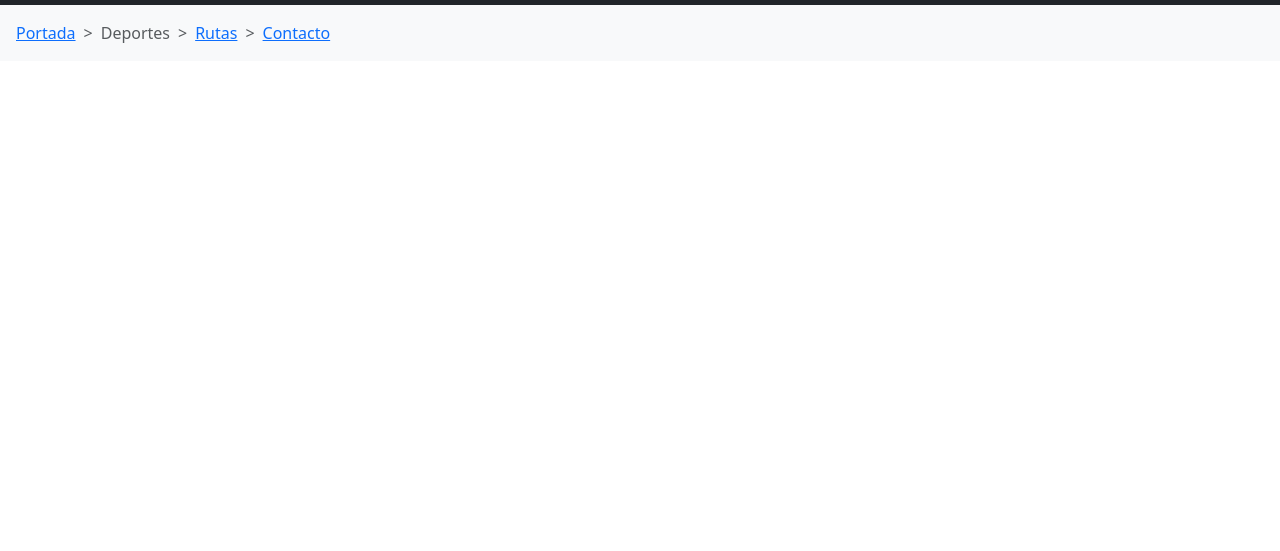
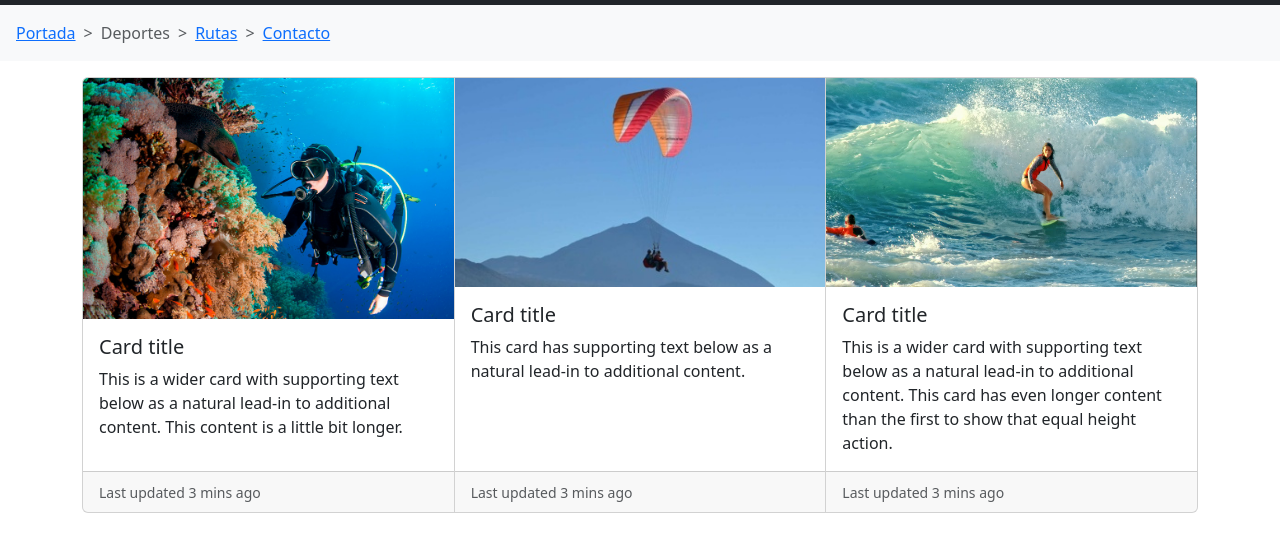
Before and after one commit to rabgonzalez/DAD-2DAM, a plain HTML site: page bootstrap/actividad-bootstrap/deportes.html in a window 1280 px wide. Shown: the part 51-602 px from the top of the page. Drawn offline with nearby package versions, Linux system fonts and the light colour scheme.

Commit message:
style(bootstrap)

```diff
--- a/bootstrap/actividad-bootstrap/deportes.html
+++ b/bootstrap/actividad-bootstrap/deportes.html
@@ -78,6 +78,40 @@
         <a class="breadcrumb-item" href="./contacto.html">Contacto</a>
     </nav>
 
+    <div class="container">
+      <div class="card-group">
+        <div class="card">
+          <img class="card-img-top" src="./img/img/buceo.jpg" alt="Card image cap">
+          <div class="card-body">
+            <h5 class="card-title">Card title</h5>
+            <p class="card-text">This is a wider card with supporting text below as a natural lead-in to additional content. This content is a little bit longer.</p>
+          </div>
+          <div class="card-footer">
+            <small class="text-muted">Last updated 3 mins ago</small>
+          </div>
+        </div>
+        <div class="card">
+          <img class="card-img-top" src="./img/img/parapente.jpg" alt="Card image cap">
+          <div class="card-body">
+            <h5 class="card-title">Card title</h5>
+            <p class="card-text">This card has supporting text below as a natural lead-in to additional content.</p>
+          </div>
+          <div class="card-footer">
+            <small class="text-muted">Last updated 3 mins ago</small>
+          </div>
+        </div>
+        <div class="card">
+          <img class="card-img-top" src="./img/img/surf.jpg" alt="Card image cap">
+          <div class="card-body">
+            <h5 class="card-title">Card title</h5>
+            <p class="card-text">This is a wider card with supporting text below as a natural lead-in to additional content. This card has even longer content than the first to show that equal height action.</p>
+          </div>
+          <div class="card-footer">
+            <small class="text-muted">Last updated 3 mins ago</small>
+          </div>
+        </div>
+      </div>
+    </div>
 
     <script
       src="https://cdn.jsdelivr.net/npm/bootstrap@5.3.3/dist/js/bootstrap.bundle.min.js"
```
Also changed, not shown: bootstrap/actividad-bootstrap/contacto.html (+29 -0 lines), bootstrap/actividad-bootstrap/index.html (+1 -1 lines), bootstrap/actividad-bootstrap/rutas.html (+10 -10 lines).
